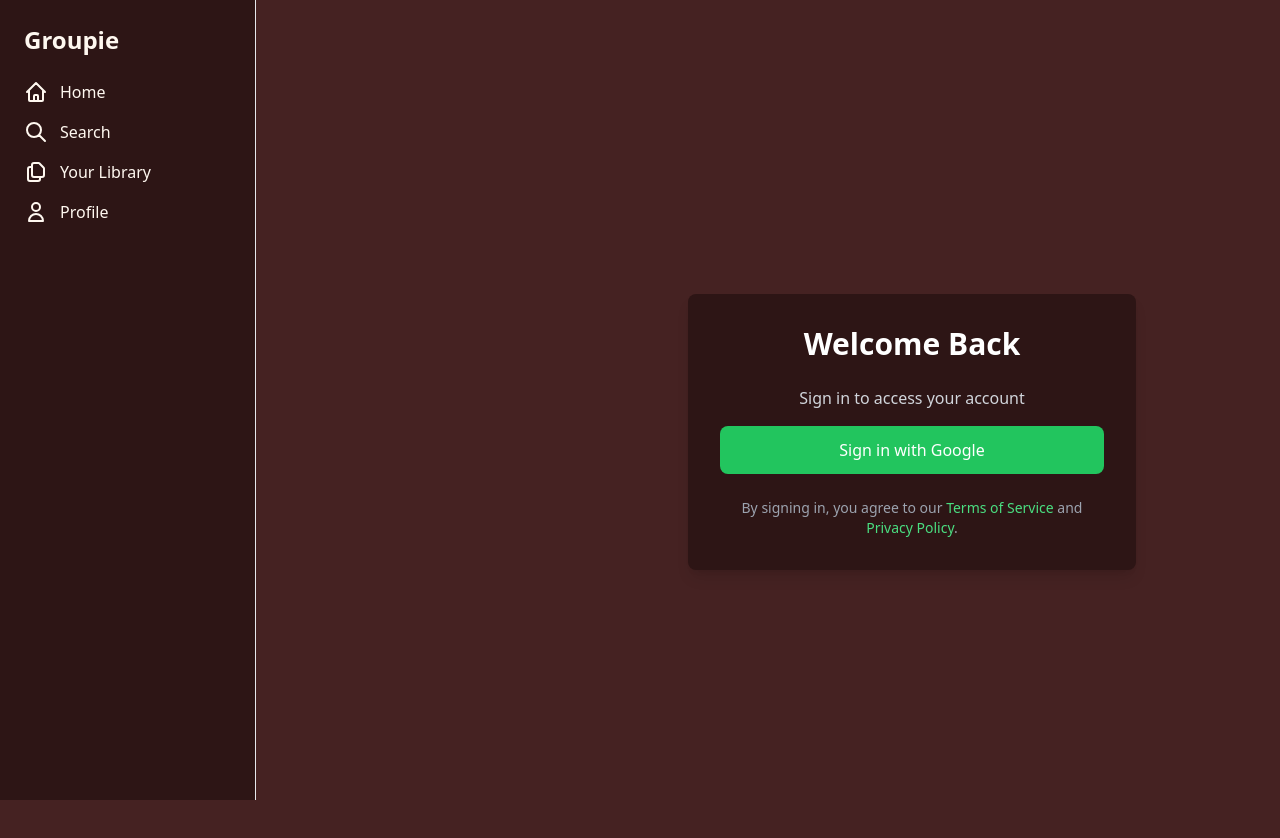
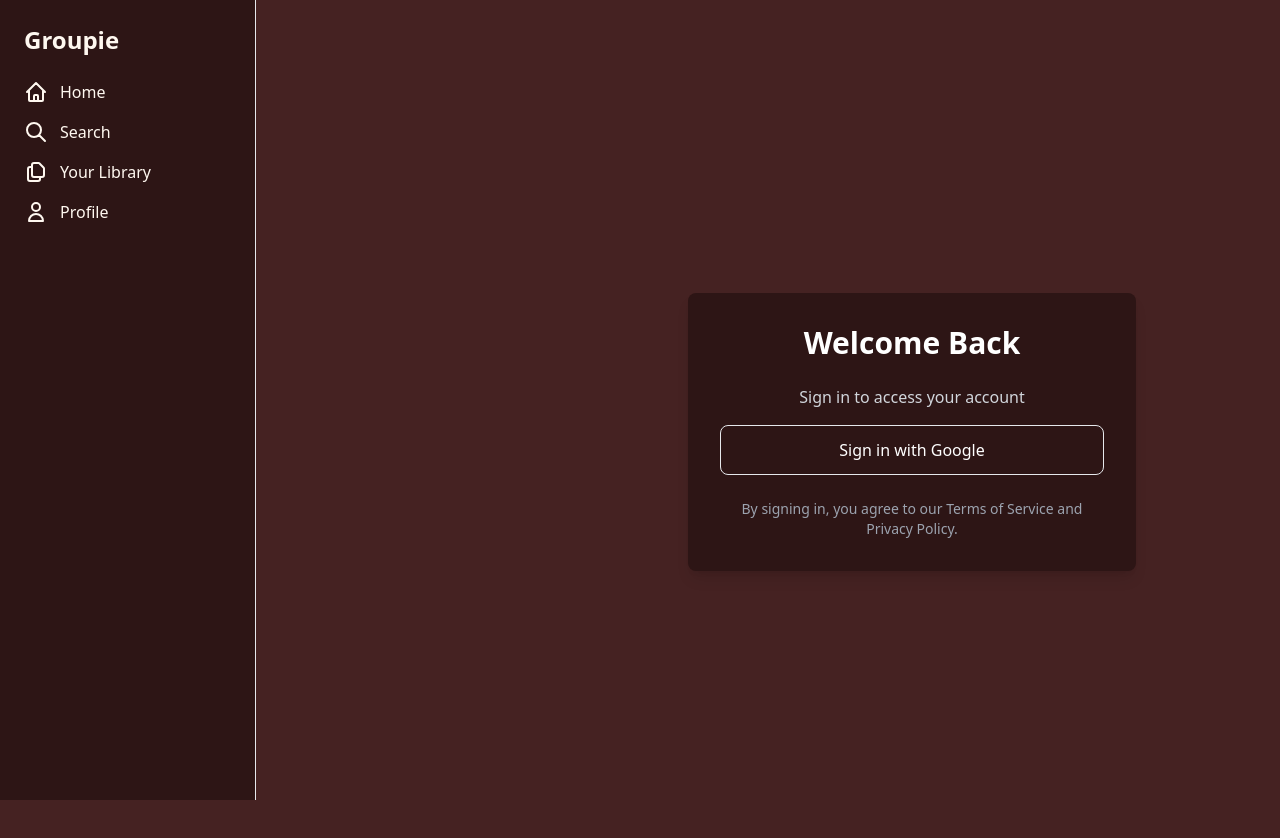
Before and after one commit to ricardoAlmeidaEtic/nextProject_23-25, a Next.js app: page /login in a window 1280 px wide. Shown: the top 838 px of the page. Built offline with nearby package versions, Linux system fonts and the light colour scheme; no server answers.

Commit message:
[update] added comment action.

```diff
--- a/src/app/homepage/page.tsx
+++ b/src/app/homepage/page.tsx
@@ -148,7 +148,10 @@ const HomepageContent = () => {
           <div className="fixed inset-0 bg-black/50 backdrop-blur-sm flex items-center justify-center">
             <div className="bg-slate-800/95 rounded-xl p-8 w-full max-w-2xl mx-4 shadow-xl">
               <MusicPlayer
-                track={selectedTrack}
+                track={{
+                  ...selectedTrack,
+                  comments: selectedTrack.comments || [], // Ensure comments is always an array
+                }}
                 onClose={() => setSelectedTrack(null)}
                 onUpdateTrack={handleUpdateTrack}
               />
--- a/src/app/login/page.tsx
+++ b/src/app/login/page.tsx
@@ -35,17 +35,17 @@ function LoginPageContent() {
         )}
         <button
           onClick={() => signIn('google')}
-          className="w-full flex items-center justify-center gap-2 bg-green-500 text-white px-4 py-3 rounded-lg hover:bg-green-600 transition-all"
+          className="w-full flex items-center justify-center gap-2 bg-wine-900 text-white px-4 py-3 rounded-lg hover:bg-wine-800 transition-all border border-wine-800"
         >
           Sign in with Google
         </button>
         <p className="text-gray-400 text-sm text-center mt-6">
           By signing in, you agree to our{' '}
-          <a href="/terms" className="text-green-400 hover:underline">
+          <a href="/terms" className="text-wine-300 hover:underline">
             Terms of Service
           </a>{' '}
           and{' '}
-          <a href="/privacy" className="text-green-400 hover:underline">
+          <a href="/privacy" className="text-wine-300 hover:underline">
             Privacy Policy
           </a>.
         </p>
--- a/src/components/MusicPlayer/MusicPlayer.tsx
+++ b/src/components/MusicPlayer/MusicPlayer.tsx
@@ -114,13 +114,14 @@ const MusicPlayer: React.FC<MusicPlayerProps> = ({
         method: 'POST',
         headers: { 'Content-Type': 'application/json' },
         body: JSON.stringify({
-          trackId: track.id, // Pass the track ID
-          author: session?.user?.name || "Anonymous", // Use session name or fallback to "Anonymous"
+          trackId: track.id,
+          author: session?.user?.name || "Anonymous",
           text: newCommentText.trim(),
         }),
       });
 
       if (!response.ok) {
+        console.log("response: ", response);
         throw new Error("Failed to post comment");
       }
 
@@ -129,7 +130,7 @@ const MusicPlayer: React.FC<MusicPlayerProps> = ({
       // Update the comments list
       onUpdateTrack({
         ...track,
-        comments: [...track.comments, newComment],
+        comments: [...(track.comments || []), newComment], // Ensure comments is an array
       });
 
       // Clear the input field
```
Also changed, not shown: src/app/api/comments/route.ts (renamed from src/app/api/coments/route.ts).
